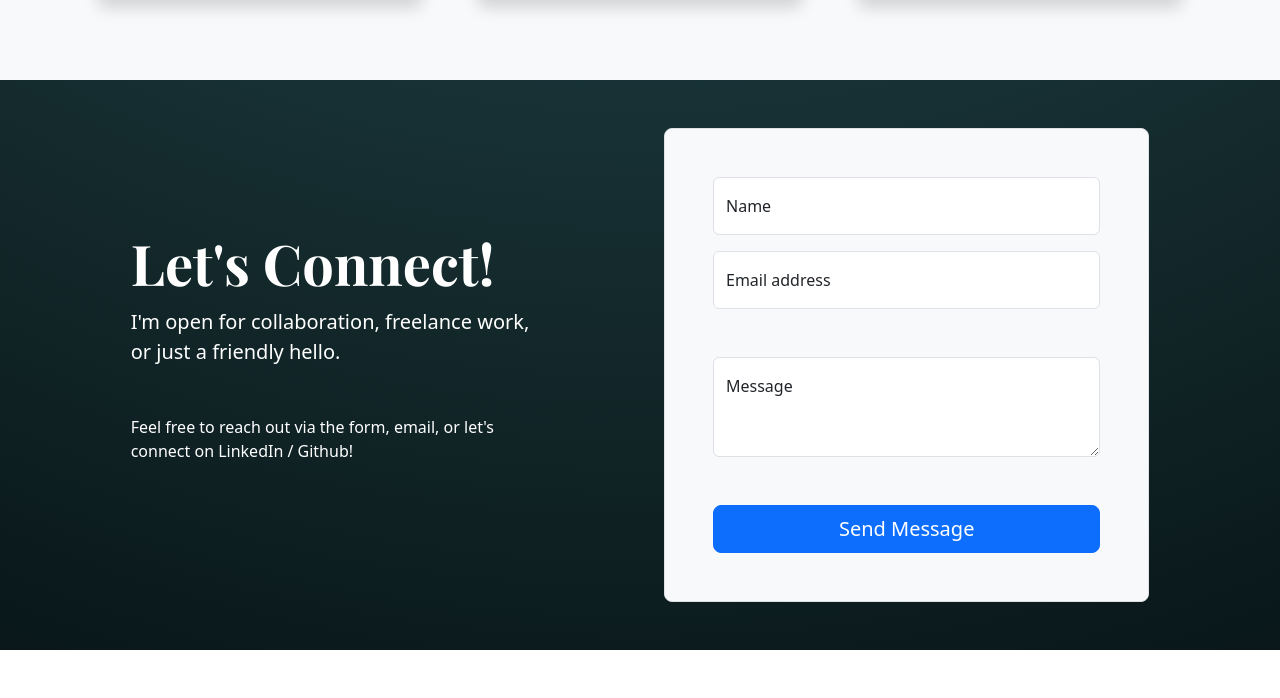
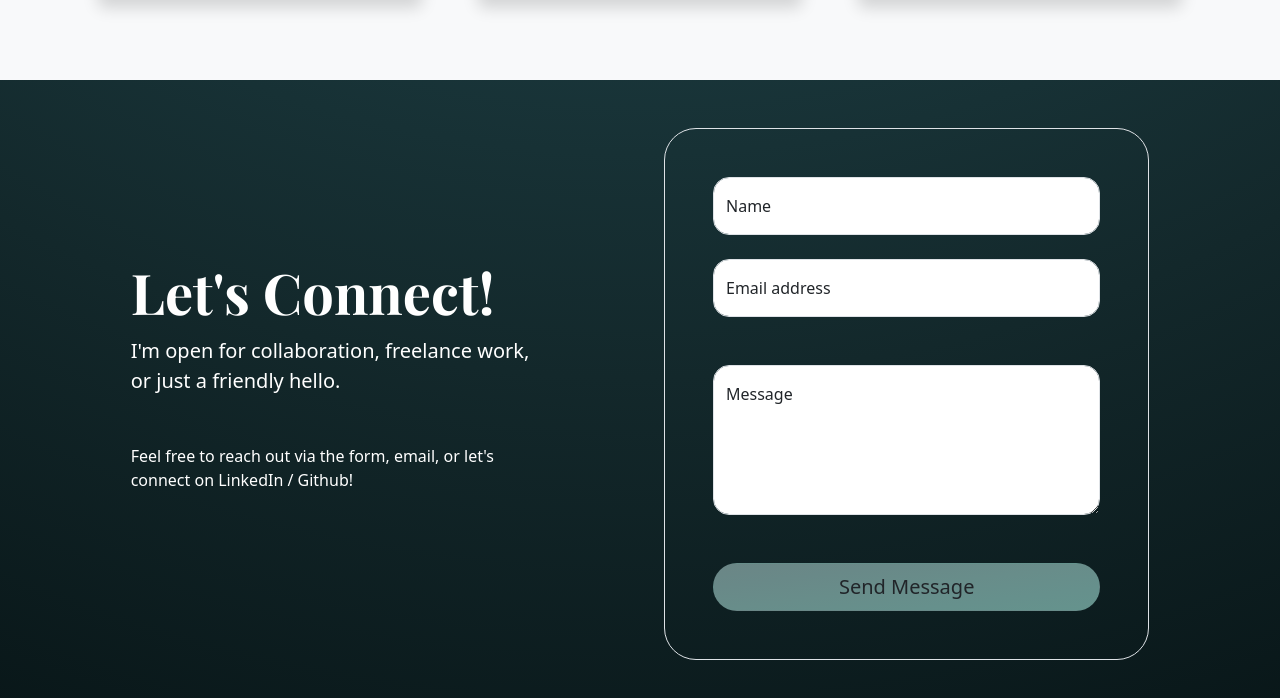
Before and after one commit to selfiirawan/bootstrap-portfolio, a plain HTML site: page index.html in a window 1280 px wide. Shown: the part 2644-3342 px from the top of the page. Before the commit the page ends 3294 px from the top, so only its background shows below. Drawn offline with nearby package versions, Linux system fonts and the light colour scheme; a web font is replaced by a local one.

Commit message:
modify form

```diff
--- a/index.html
+++ b/index.html
@@ -172,20 +172,20 @@
                     <p class="col-lg-10 pb-3">Feel free to reach out via the form, email, or let's connect on LinkedIn / Github! </p>
                 </div>
                 <div class="col-md-10 mx-auto col-lg-6">
-                    <form action="mailto:celpi.irawan@gmail.com" method="post" class="p-4 p-md-5 border rounded-3 bg-body-tertiary" enctype="text/plain ">
-                        <div class="form-floating mb-3">
-                            <input type="text" name="name" class="form-control" id="floatingName" placeholder="Name" required>
+                    <form action="mailto:celpi.irawan@gmail.com" method="post" class="p-4 p-md-5 border rounded-5" enctype="text/plain ">
+                        <div class="form-floating mb-4 mt-sm-3 mt-lg-0">
+                            <input type="text" name="name" class="form-control rounded-4" id="floatingName" placeholder="Name" required>
                             <label for="floatingName">Name</label>
                         </div>
                         <div class="form-floating mb-5">
-                            <input type="email" name="email" class="form-control" id="floatingInput" placeholder="name@example.com" required>
+                            <input type="email" name="email" class="form-control rounded-4" id="floatingInput" placeholder="name@example.com" required>
                             <label for="floatingInput">Email address</label>
                         </div>
                         <div class="form-floating mb-5">
-                            <textarea class="form-control" placeholder="Leave a message here" id="floatingTextarea2" style="height: 100px"></textarea>
+                            <textarea class="form-control rounded-4" placeholder="Leave a message here" id="floatingTextarea2" style="height: 150px"></textarea>
                             <label for="floatingTextarea2">Message</label>
                         </div>
-                        <button class="w-100 btn btn-lg btn-primary" type="submit">Send Message</button>
+                        <button class="w-100 btn btn-lg btn-form rounded-5" type="submit">Send Message</button>
                     </form>
                 </div>
             </div>
--- a/styles.css
+++ b/styles.css
@@ -27,8 +27,13 @@ h1 {
     color: white;
 }
 
-.hero {
+.hero, .btn-form {
     background-image: linear-gradient(to right bottom, #6b8686, #698988, #688d8a, #66908c, #65938d);
+}
+
+.btn-form:hover {
+    background-image: linear-gradient(to right bottom, #65938d, #66908c, #688d8a, #698988, #6b8686);
+    color: white;
 }
 
 .my-name {
```
